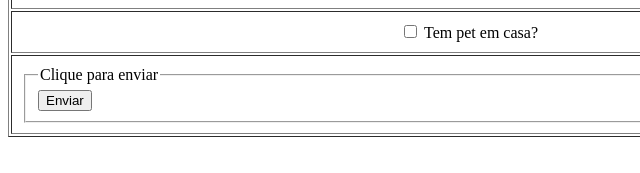
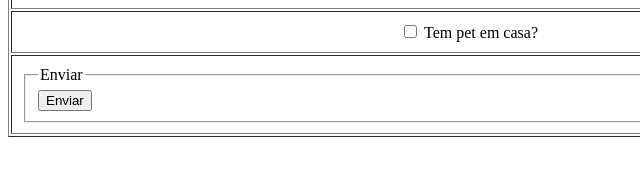
Before and after one commit to MatheusNunes02/Html-Form_Proa, a plain HTML site: page index.html in a window 1280 px wide. Shown: the part 333-506 px from the top of the page, 0-640 px from the left. Drawn offline with Linux system fonts and the light colour scheme.

Commit message:
Update index.html

```diff
--- a/index.html
+++ b/index.html
@@ -58,7 +58,7 @@
                     <td colspan="2">
                         <fieldset>
 
-                            <legend>Clique para enviar </legend>
+                            <legend>Enviar</legend>
                             <input type="submit" value="Enviar">
 
                         </fieldset>
```
